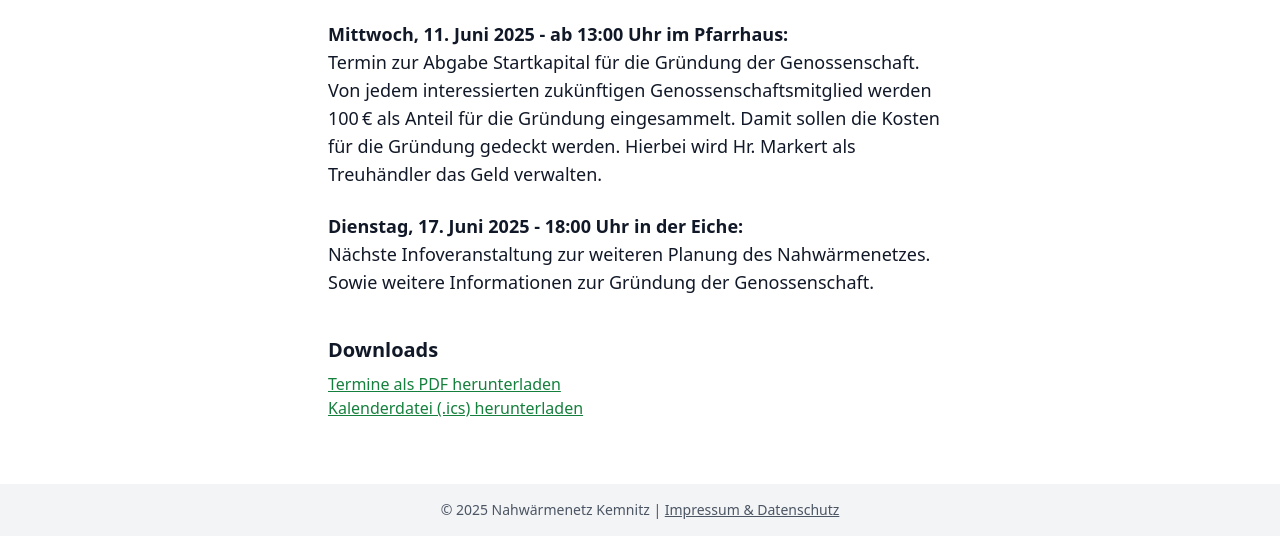
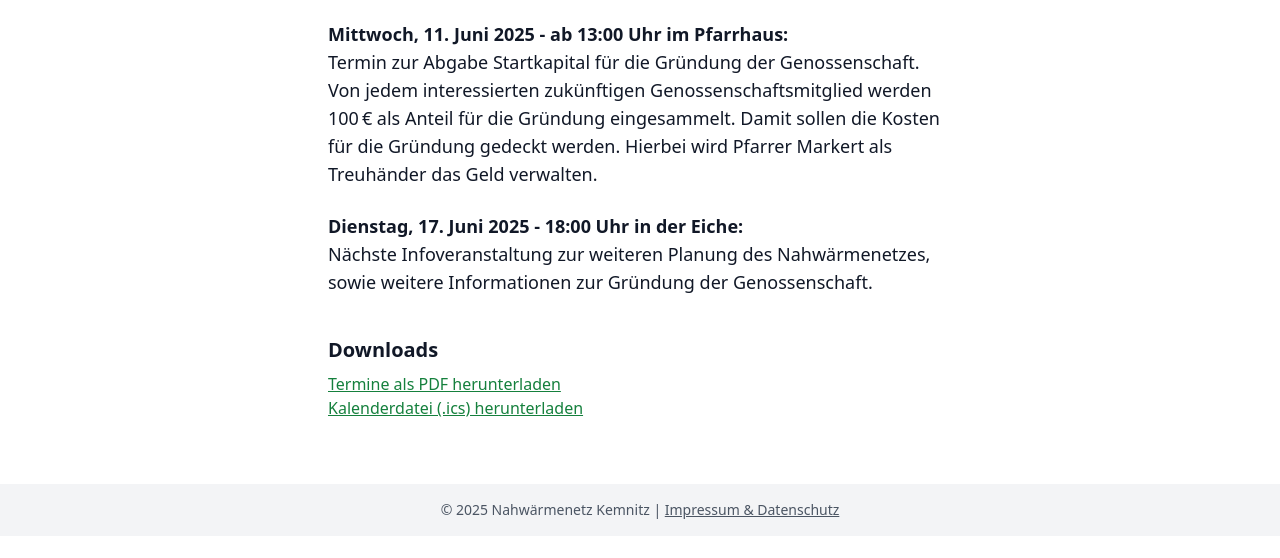
Before and after one commit to NXcomde/nahwaermenetz-kemnitz, a plain HTML site: page termine.html in a window 1280 px wide. Shown: the part 128-686 px from the top of the page. Drawn offline with nearby package versions, Linux system fonts and the light colour scheme.

Commit message:
Update termine.html

```diff
--- a/termine.html
+++ b/termine.html
@@ -26,11 +26,11 @@
     <ul class="space-y-6 text-lg">
       <li>
         <strong>Mittwoch, 11. Juni 2025 - ab 13:00 Uhr im Pfarrhaus:</strong><br>
-        Termin zur Abgabe Startkapital für die Gründung der Genossenschaft. Von jedem interessierten zukünftigen Genossenschaftsmitglied werden 100 € als Anteil für die Gründung eingesammelt. Damit sollen die Kosten für die Gründung gedeckt werden. Hierbei wird Hr. Markert als Treuhändler das Geld verwalten.
+        Termin zur Abgabe Startkapital für die Gründung der Genossenschaft. Von jedem interessierten zukünftigen Genossenschaftsmitglied werden 100 € als Anteil für die Gründung eingesammelt. Damit sollen die Kosten für die Gründung gedeckt werden. Hierbei wird Pfarrer Markert als Treuhänder das Geld verwalten.
       </li>
       <li>
         <strong>Dienstag, 17. Juni 2025 - 18:00 Uhr in der Eiche:</strong><br>
-        Nächste Infoveranstaltung zur weiteren Planung des Nahwärmenetzes. Sowie weitere Informationen zur Gründung der Genossenschaft.
+        Nächste Infoveranstaltung zur weiteren Planung des Nahwärmenetzes, sowie weitere Informationen zur Gründung der Genossenschaft.
       </li>
     </ul>
 
```
